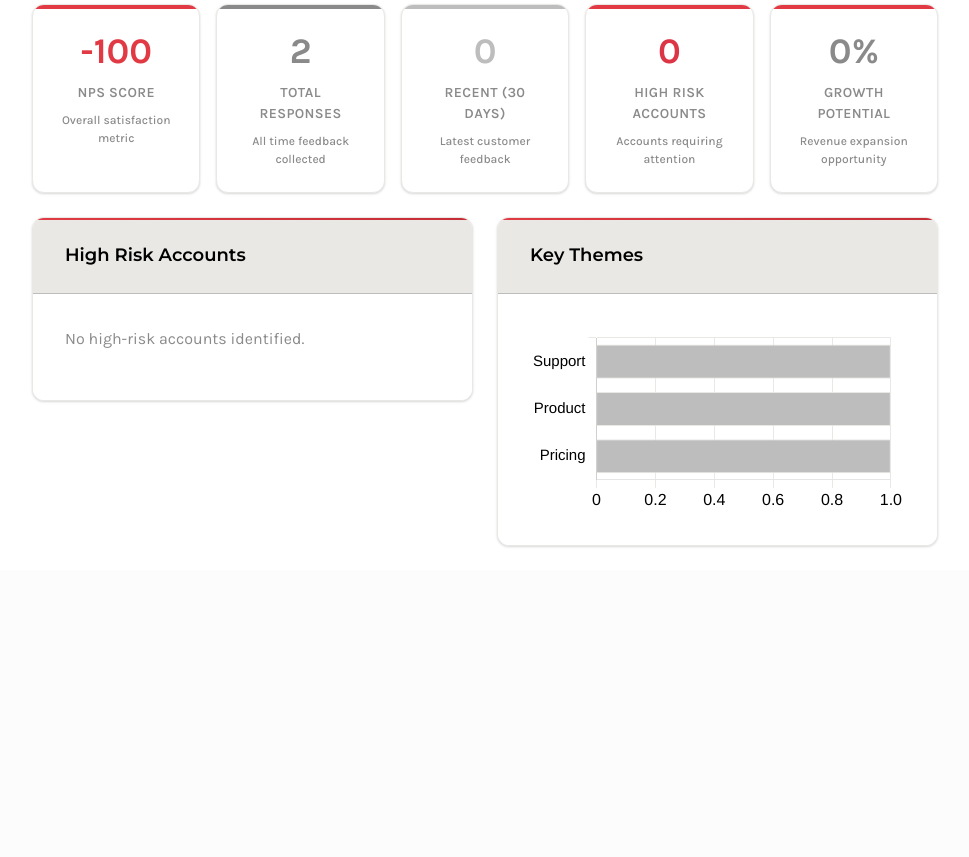
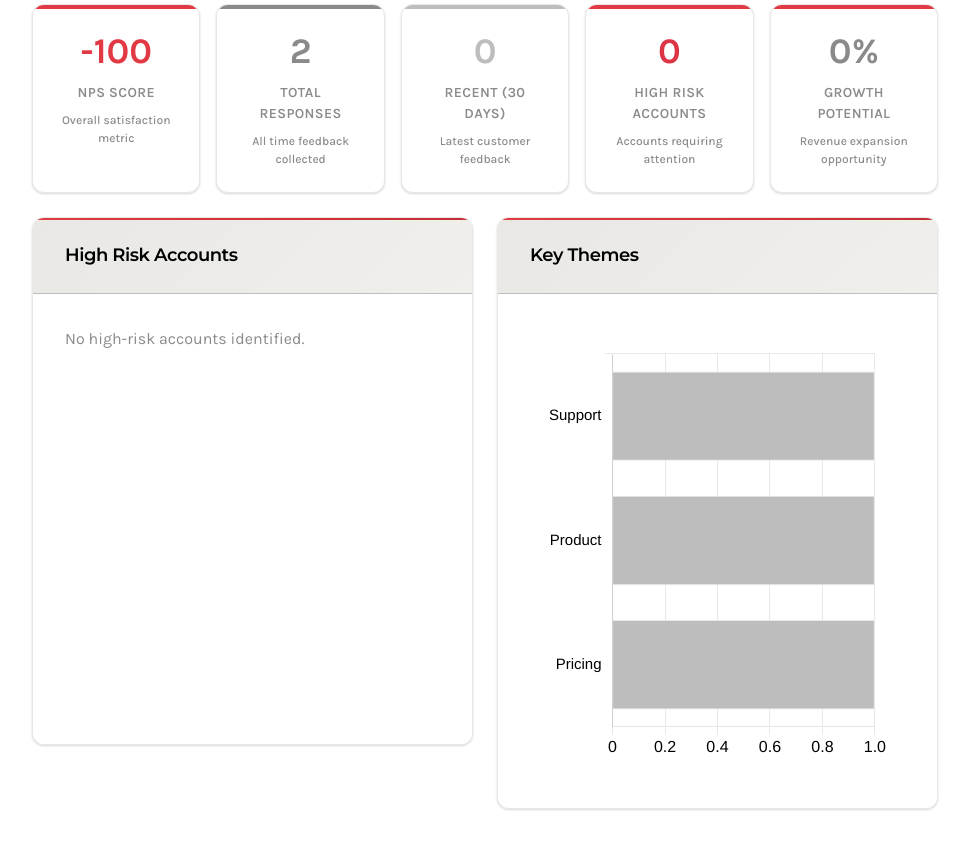
Before and after one commit to rivvalue/voia-docs, a Flask app: page /dashboard in a window 1280 px wide. Shown: the part 539-1396 px from the top of the page, without its empty margins (155-1124 px from the left). Before the commit the page ends 1086 px from the top, so only its background shows below. Run offline with Flask 3, Linux system fonts and the light colour scheme; data comes from the database, SQL or seed files in the repository; data that the repository does not hold is empty.

Commit message:
Improve dashboard visualization for risk accounts and key themes
Update `templates/dashboard.html` to use `chart-card` class for High Risk Accounts and Key Themes sections, adjust styling for High Risk Accounts table with `height: 450px` and `overflow-y: auto`, and wrap the themes chart canvas in a `chart-container` div.

Replit-Commit-Author: Agent
Replit-Commit-Session-Id: a2fe9093-2e16-48b5-8de4-0e75c9b14d8a
Replit-Commit-Checkpoint-Type: full_checkpoint
Replit-Commit-Screenshot-Url: https://storage.googleapis.com/screenshot-production-us-central1/eca66c11-1e52-49de-a7f4-cfa95608a870/a2fe9093-2e16-48b5-8de4-0e75c9b14d8a/U7OaWdC

```diff
--- a/templates/dashboard.html
+++ b/templates/dashboard.html
@@ -141,11 +141,11 @@
             <!-- High Risk Accounts & Key Themes Summary -->
             <div class="row mb-4">
                 <div class="col-md-6">
-                    <div class="card">
+                    <div class="chart-card">
                         <div class="card-header">
-                            <h5 class="card-title mb-0">High Risk Accounts</h5>
+                            <h5>High Risk Accounts</h5>
                         </div>
-                        <div class="card-body">
+                        <div class="card-body" style="height: 450px; overflow-y: auto;">
                             <div id="highRiskAccounts">
                                 <!-- Will be populated by JavaScript -->
                             </div>
@@ -153,12 +153,14 @@
                     </div>
                 </div>
                 <div class="col-md-6">
-                    <div class="card">
+                    <div class="chart-card">
                         <div class="card-header">
-                            <h5 class="card-title mb-0">Key Themes</h5>
+                            <h5>Key Themes</h5>
                         </div>
                         <div class="card-body">
-                            <canvas id="themesChart"></canvas>
+                            <div class="chart-container">
+                                <canvas id="themesChart"></canvas>
+                            </div>
                         </div>
                     </div>
                 </div>
```
